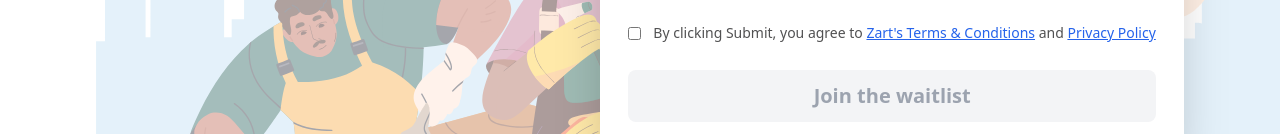
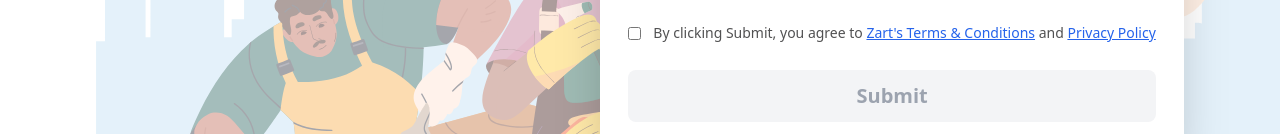
Before and after one commit to ZartHQ/website, a Next.js app: page /patrons/form in a window 1280 px wide. Shown: the part 818-952 px from the top of the page. Built offline with nearby package versions, Linux system fonts and the light colour scheme; a web font is replaced by a local one.

Commit message:
Update website: attempt 5

```diff
--- a/src/components/patronForm.tsx
+++ b/src/components/patronForm.tsx
@@ -482,7 +482,7 @@ const PatronForm = () => {
                 type="submit"
                 disabled={!(isValid && dirty) || isLoading}
                 className="w-full bg-[#FFC600] text-gray-800 py-3 px-6 rounded-lg font-semibold transition-colors duration-200 cursor-pointer disabled:bg-gray-100 disabled:text-gray-400 disabled:cursor-not-allowed">
-                {isLoading ? "Submitting..." : "Join the waitlist"}
+                {isLoading ? "Submitting..." : "Submit"}
               </Button>
             </Form>
           );
```
